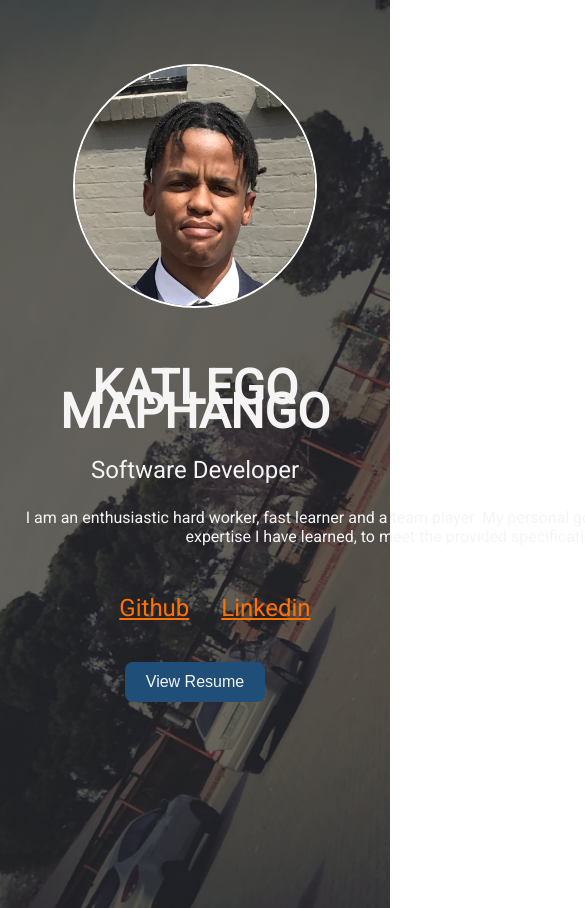
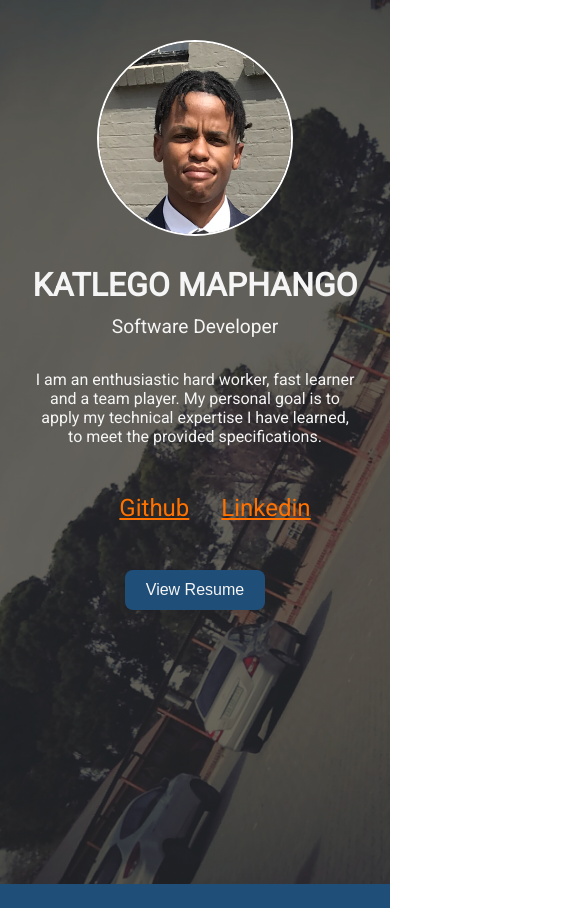
Before and after one commit to katlegomaphango/resume8, a plain HTML site: page index.html in a window 390 px wide. Shown: the top 908 px of the page, 585 px wide, since content can reach past the window. Drawn offline with Linux system fonts and the light colour scheme.

Commit message:
Added banner mobile view media query style

```diff
--- a/css/style.css
+++ b/css/style.css
@@ -19,6 +19,7 @@ header{
     text-align: center;
     padding-top: 4rem;
 }
+
 
 header img {
     border-radius: 50%;
@@ -82,6 +83,37 @@ header p:first-child {
     font-weight: bold;
 }
 
+@media screen and (max-width: 425px) {
+    header {
+        width: 100%;
+        padding-top: 2.5rem;
+    }
+
+    header img {
+        width: 12rem;
+        height: 12rem;
+        margin-bottom: 1rem;
+    }
+
+    header h1 {
+        font-size: 2rem;
+    }
+
+    header p:not(:first-child) {
+        font-size: 1.2rem;
+        margin-bottom: 2rem;
+    }
+
+    header p:first-child {
+        width: 20rem;
+        margin: 0 auto;
+    }
+
+    .btn-content {
+        margin-top: 1.5rem;
+    }
+}
+
 
 /* content */
 
@@ -89,6 +121,13 @@ header p:first-child {
     display: flex;
     position: relative;
 }
+
+@media screen and (max-width: 425px) {
+    .container {
+        display: block;
+    }
+}
+
 
 aside {
     background-color: rgba(31, 78, 121, 255);
--- a/index.html
+++ b/index.html
@@ -20,7 +20,7 @@
         <div>
             <!-- <img src="./images/kat-profile-pic.png" alt="kat image"> -->
             <picture>
-                <source srcset="./images/kat-profile-pic-head.png" media="(max-width: 410px)">
+                <source srcset="./images/kat-profile-pic-head.png" media="(max-width: 425px)">
                 <source srcset="./images/kat-profile-pic-shoulder.png" media="(max-width: 946px)">
                 <img src="./images/kat-profile-pic.png" alt="kat image">
             </picture>
```
